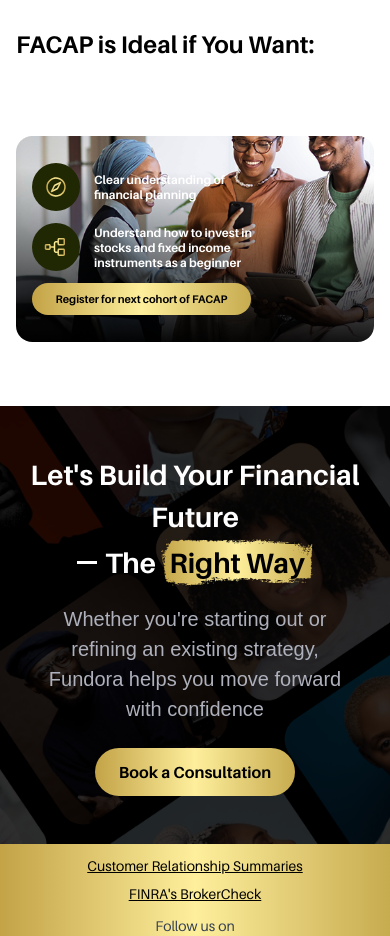
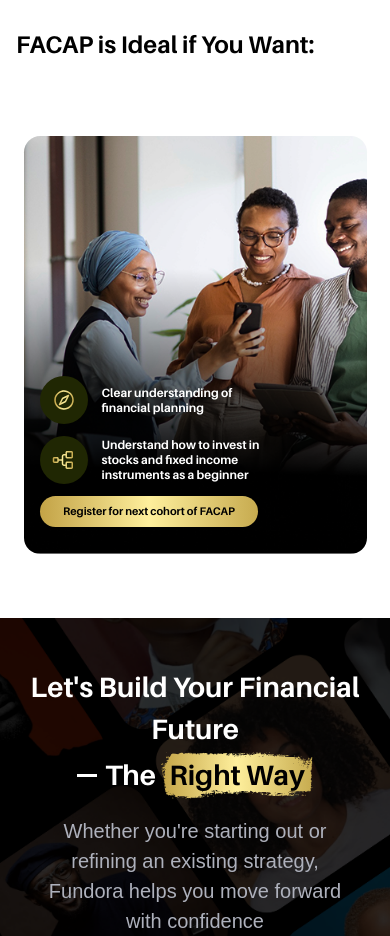
Before and after one commit to FundoraDev/fundora-website, a Next.js app: page /programs in a window 390 px wide. Shown: the part 1300-2236 px from the top of the page. Built offline with nearby package versions, Linux system fonts and the light colour scheme; a web font is replaced by a local one.

Commit message:
Update Programs page layout: adjust dimensions and alignment of FACAP section for improved visual consistency and user experience.

```diff
--- a/app/programs/page.tsx
+++ b/app/programs/page.tsx
@@ -111,8 +111,8 @@
       >
         <div className="mx-auto flex max-w-7xl flex-col gap-16 px-4 pb-16 pt-10 md:flex-col items-start justify-center md:gap-[60px] md:px-6 lg:pb-20 lg:pt-14">
           <h2 className="text-[24px] md:text-[56px] font-bold mb-[12px] md:mb-[19px] leading-tight">FACAP is Ideal if <br className="hidden md:block" /> You Want:</h2>
-          <div className="w-full grid grid-cols-1 md:grid-cols-2 rounded-[16.37px] md:rounded-[60px] py-[27px] px-[16px] md:py-[90px] md:px-[80px] facap2-bg">
-            <div className="flex flex-col items-start justify-center gap-[12px] md:gap-[48px] text-white">
+          <div className="w-[343px] h-[418px] md:w-full md:h-auto mx-auto md:mx-0 grid grid-cols-1 md:grid-cols-2 rounded-[16.37px] md:rounded-[60px] py-[27px] px-[16px] md:py-[90px] md:px-[80px] facap2-bg">
+            <div className="flex flex-col items-start justify-end md:justify-center gap-[12px] md:gap-[48px] text-white">
               <div className="flex flex-row justify-center items-center gap-[14px] font-bold text-[12px] leading-tight md:text-[28px] md:gap-[32px]">
                 <Facap2Icon className="w-12 h-12" />
                 <p>
```
